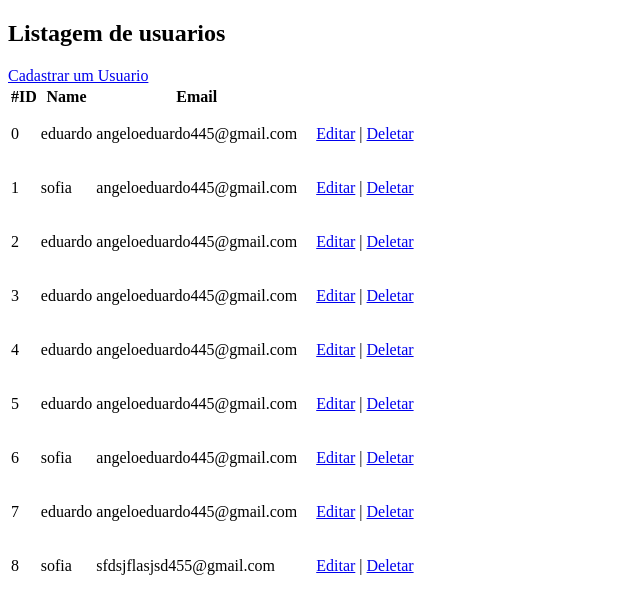
After one commit to EduardoDourado/estagio.php, a PHP site: page /listarusers.php in a window 1280 px wide. The commit adds this page. Shown: the top 614 px of the page, without its empty margins (0-640 px from the left). Run offline with PHP 8.4, Linux system fonts and the light colour scheme.

Commit message:
atualização

```diff
--- /dev/null
+++ b/bd.json
@@ -0,0 +1,49 @@
+{
+    "users": [
+        {
+            "username": "eduardo",
+            "password": "12345678",
+            "email": "angeloeduardo445@gmail.com"
+        },
+        {
+            "username": "sofia",
+            "password": "amora112",
+            "email": "angeloeduardo445@gmail.com"
+        },
+        {
+            "username": "eduardo",
+            "password": "$2y$10$QR4P6YCCr743wyKyxgJIVeJ8S3FnLI14\/ebPa\/LnDrok.zAywV.MS",
+            "email": "angeloeduardo445@gmail.com"
+        },
+        {
+            "username": "eduardo",
+            "password": "$2y$10$UwCTLKTttS2jFU.l7s.wO.mrf.t1DUWJ3fP1iWTgbfwYqMxwDiyIy",
+            "email": "angeloeduardo445@gmail.com"
+        },
+        {
+            "username": "eduardo",
+            "password": "$2y$10$DoAcFx1olGRmdUXVyrLa8.NVGNIfD1ms7deAbaJyV0731kN5c.SGu",
+            "email": "angeloeduardo445@gmail.com"
+        },
+        {
+            "username": "eduardo",
+            "password": "$2y$10$B\/O2GXznq2eapMc4pCNt7.GYiDOsvRgKRYsDfXvhju2zceDCJDm76",
+            "email": "angeloeduardo445@gmail.com"
+        },
+        {
+            "username": "sofia",
+            "password": "$2y$10$1\/YhsvyBZihccA1xuom.s.zRr\/F9k69WvgsyDViefyC5Sfn9Qpq7K",
+            "email": "angeloeduardo445@gmail.com"
+        },
+        {
+            "username": "eduardo",
+            "password": "$2y$10$U7Vb9td6qbVw35Y\/N.aFWeKnHPXe9lDuEW2sAs4.3G4SnBmaBQNS2",
+            "email": "angeloeduardo445@gmail.com"
+        },
+        {
+            "username": "sofia",
+            "password": "$2y$10$FMq9DXEHFgG.L4ThoRcF9.lGkJjmxxFOCyZba9mCp5zmPZDzf8bzq",
+            "email": "sfdsjflasjsd455@gmail.com"
+        }
+    ]
+}
--- /dev/null
+++ b/listarusers.php
@@ -0,0 +1,44 @@
+<?php
+$bd = file_get_contents("bd.json");
+$bd = json_decode($bd);
+?>
+<!DOCTYPE html>
+<html lang="pt-BR">
+
+<head>
+    <meta charset="UTF-8">
+    <meta name="viewport" content="width=device-width, initial-scale=1.0">
+    <title>Listagem de User</title>
+</head>
+
+<body>
+    <div>
+        <h2>Listagem de usuarios</h2>
+        <a href="user.php">Cadastrar um Usuario</a>
+        <div class="usuarios">
+            <table>
+                <thead>
+                    <tr>
+                        <th>#ID</th>
+                        <th>Name</th>
+                        <th>Email</th>
+                    </tr>
+                </thead>
+                <tbody>
+                    <?php
+                    foreach ($bd->users as $index => $user) {
+                        echo "<tr>";
+                        echo "<td>" . $index . "</td>";
+                        echo "<td>" . $user->username . "</td>";
+                        echo "<td>" . $user->email . "</td>";
+                        echo "<td style='padding: 1rem'> <a href='#'>Editar</a> | <a href='deleteUser.php?delete=$index'>Deletar</a> </td>";
+                        echo "<tr>";
+                    }
+                    ?>
+                </tbody>
+            </table>
+        </div>
+    </div>
+</body>
+
+</html>
```
Also changed, not shown: createUser.php (+29 -19 lines), deleteuser.php (added, +19 -0 lines), user.php (+22 -5 lines).
